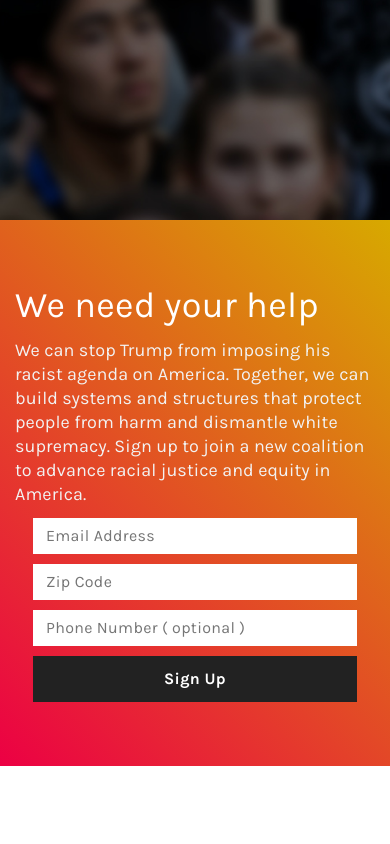
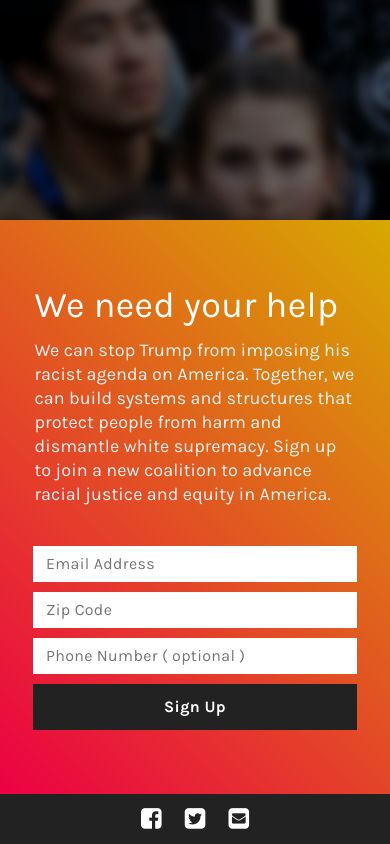
Before and after one commit to campaignzero/electoral-college-widget, a website: page index.html in a window 390 px wide. Shown: the part 624-1468 px from the top of the page. Before the commit the page ends 1390 px from the top, so only its background shows below. Drawn offline with nearby package versions, Linux system fonts and the light colour scheme.

Commit message:
Update Website to add Social Buttons

```diff
--- a/index.html
+++ b/index.html
@@ -44,7 +44,7 @@
 
         <div class="col-md-6 col-sm-12 text-right top-donation-btn-container">
 
-          <form action="https://www.paypal.com/cgi-bin/webscr" method="post" target="_blank">
+          <form action="https://www.paypal.com/cgi-bin/webscr" method="post">
             <input name="cmd" type="hidden" value="_s-xclick">
             <input name="hosted_button_id" type="hidden" value="DCTT2LSQK42E8">
             <input name="item_name" type="hidden" value="Make Democracy Matter">
@@ -137,12 +137,34 @@
         <span class="form-message" style="display: none;"></span>
 
       </div>
-
     </div>
-
   </div>
 
 </section> <!-- end .cta-section-3  -->
+
+<section>
+  <div class="row social-share">
+    <div class="col-sm-12">
+      <ul class="share-buttons">
+        <li>
+          <a href="https://www.facebook.com/sharer/sharer.php?u=https%3A%2F%2Fmakedemocracymatter.org&t=Here's%20how%20you%20can%20push%20the%20electoral%20college%20to%20elect%20Hillary%20Clinton%20President" title="Share on Facebook" target="_blank">
+            <i class="fa fa-facebook-square"></i>
+          </a>
+        </li>
+        <li>
+          <a href="https://twitter.com/intent/tweet?source=https%3A%2F%2Fmakedemocracymatter.org&text=Here's%20how%20you%20can%20push%20the%20electoral%20college%20to%20elect%20Hillary%20Clinton%20President:%20https%3A%2F%2Fmakedemocracymatter.org" target="_blank" title="Tweet">
+            <i class="fa fa-twitter-square"></i>
+          </a>
+        </li>
+        <li>
+          <a href="mailto:?subject=Here's%20how%20you%20can%20push%20the%20electoral%20college%20to%20elect%20Hillary%20Clinton%20President&body=We%20can%20stop%20Trump%20from%20imposing%20his%20racist%20agenda%20on%20America.%20Together%2C%20we%20can%20build%20systems%20and%20structures%20that%20protect%20people%20from%20harm%20and%20dismantle%20white%20supremacy.%20Join%20a%20new%20coalition%20to%20advance%20racial%20justice%20and%20equity%20in%20America.%20Make%20Democracy%20Matter.:%20https%3A%2F%2Fmakedemocracymatter.org" target="_blank" title="Send email">
+            <i class="fa fa-envelope-square"></i>
+          </a>
+        </li>
+      </ul>
+    </div>
+  </div>
+</section>
 
 <script src="website/js/jquery.min.js"></script>
 <script src="website/js/custom-scripts.js?v=1.0.0"></script>
--- a/website/css/styles.css
+++ b/website/css/styles.css
@@ -392,6 +392,45 @@
   letter-spacing: 1px;
 }
 
+.social-share {
+  background-color: #222;
+  text-align: center;
+  height: 50px;
+}
+
+ul.share-buttons{
+  list-style: none;
+  padding: 0;
+}
+
+ul.share-buttons li {
+  display: inline;
+}
+
+ul.share-buttons li a {
+  display: inline-block;
+  color: #FFF;
+  font-size: 24px;
+  line-height: 50px;
+  width: 40px;
+  height: 50px;
+}
+
+ul.share-buttons li a:hover {
+  color: #ec0044;
+}
+
+ul.share-buttons .sr-only {
+  position: absolute;
+  clip: rect(1px 1px 1px 1px);
+  clip: rect(1px, 1px, 1px, 1px);
+  padding: 0;
+  border: 0;
+  height: 1px;
+  width: 1px;
+  overflow: hidden;
+}
+
 @media (max-width: 320px) {
   .navbar-default .navbar-brand {
     font-size: 18px !important;
@@ -399,7 +438,7 @@
   }
 }
 
-@media (max-width: 375px) {
+@media (max-width: 440px) {
   .top-donation-btn-container {
     padding: 0;
     top: -1px;
--- a/widget.js
+++ b/widget.js
@@ -54,13 +54,6 @@
 
     // append loaded style sheet to head
     (document.getElementsByTagName('head')[0] || document.documentElement).appendChild(link_tag);
-  }
-
-  /** Check if jQuery is already on page, otherwise load it */
-  if (window.jQuery === undefined || window.jQuery.fn.jquery !== jqueryVersion) {
-    loadScript(jqueryPath, init);
-  } else {
-    init();
   }
 
   /**
@@ -179,4 +172,13 @@
       });
     });
   }
+
+  /** Check if jQuery is already on page, otherwise load it */
+  window.onload = function () {
+    if (window.jQuery === undefined || window.jQuery.fn.jquery !== jqueryVersion) {
+      loadScript(jqueryPath, init);
+    } else {
+      init();
+    }
+  };
 })();
```
Also changed, not shown: app-preview.jpg.
